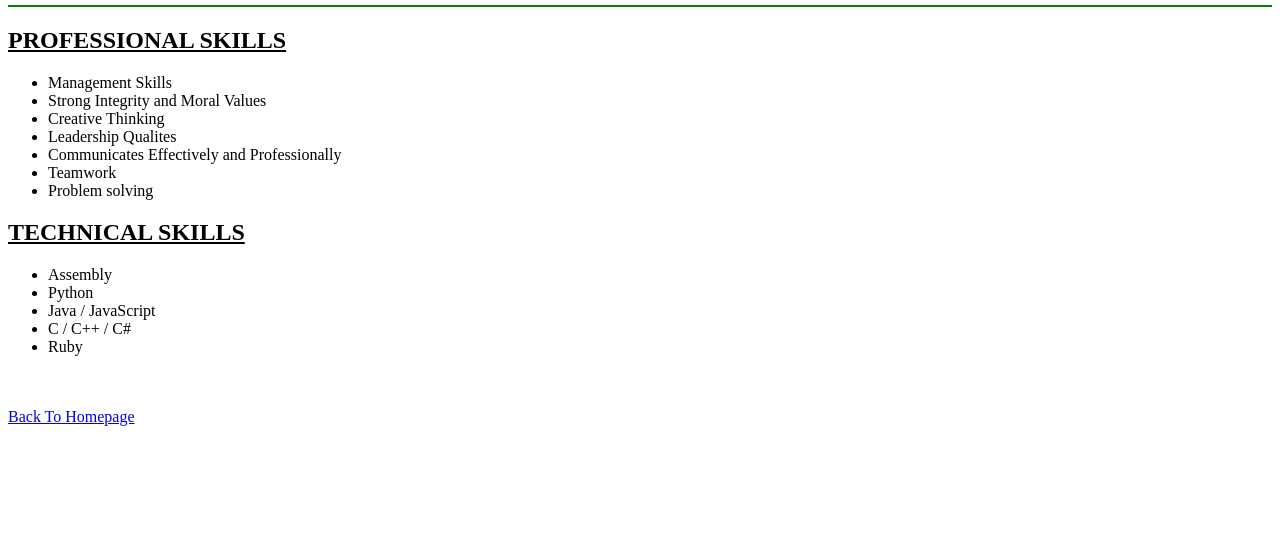
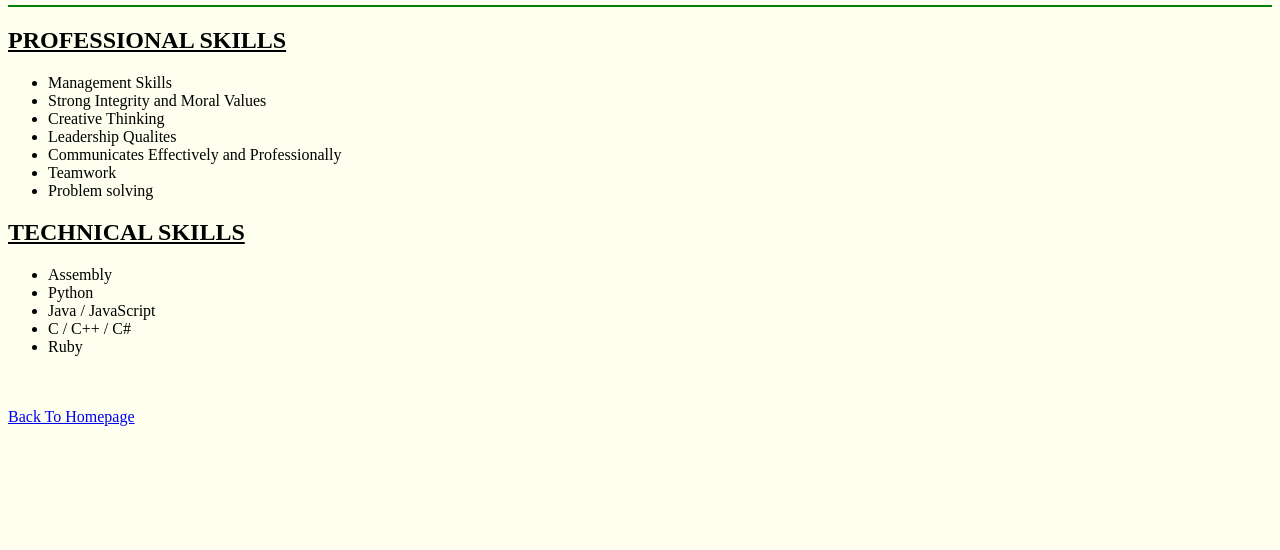
Before and after one commit to KevinSims206/Practice1.github.io, a plain HTML site: page skills.html in a window 1280 px wide. Shown: the part 250-800 px from the top of the page. Drawn offline with Linux system fonts and the light colour scheme.

Commit message:
Update skills.html

```diff
--- a/skills.html
+++ b/skills.html
@@ -54,7 +54,7 @@
     </ul>
 
     <br> <br>
-    <body>
+    <body bgcolor="Ivory">
         <a href="index.html">Back To Homepage</a>
     </body>
 
```
